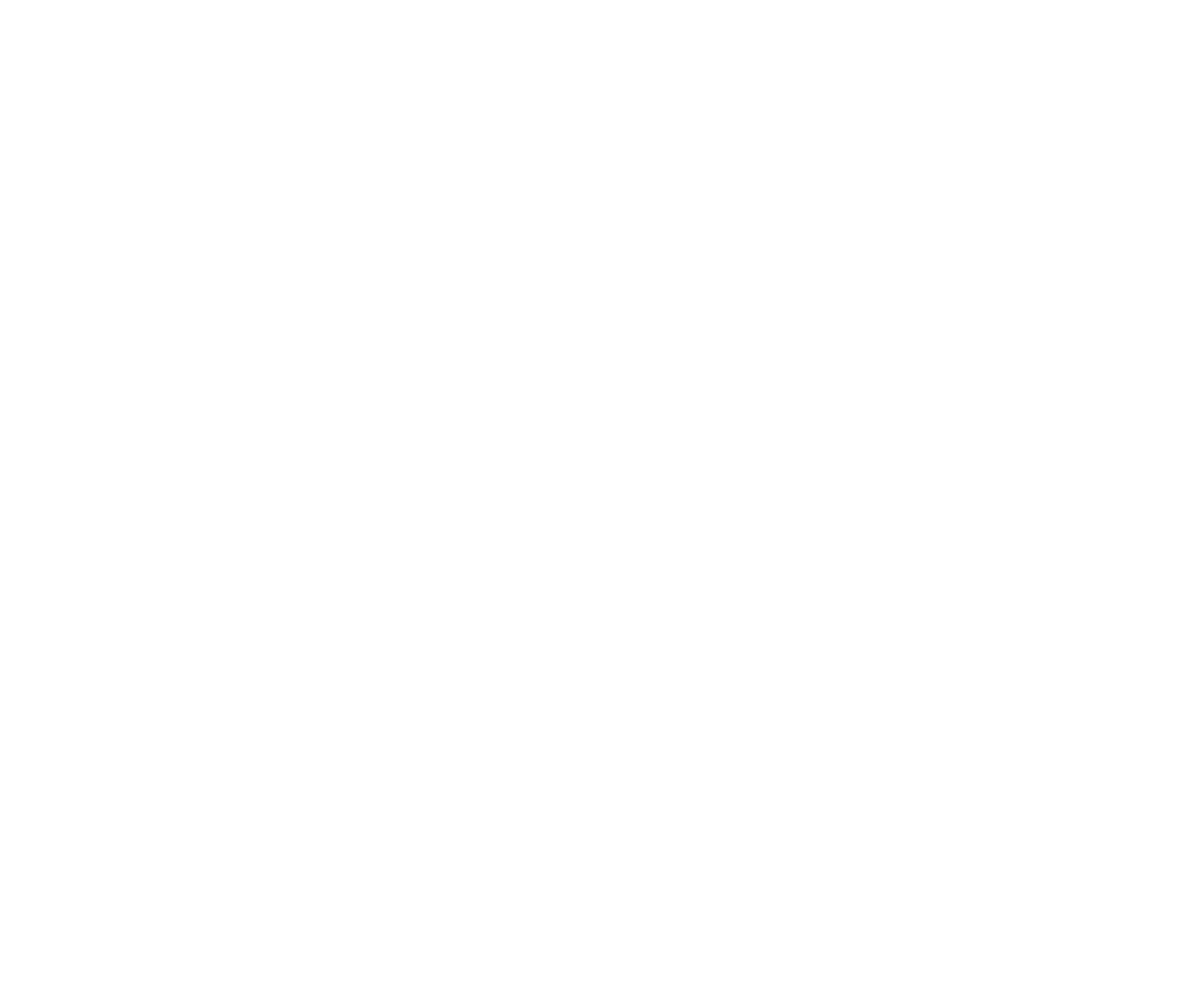
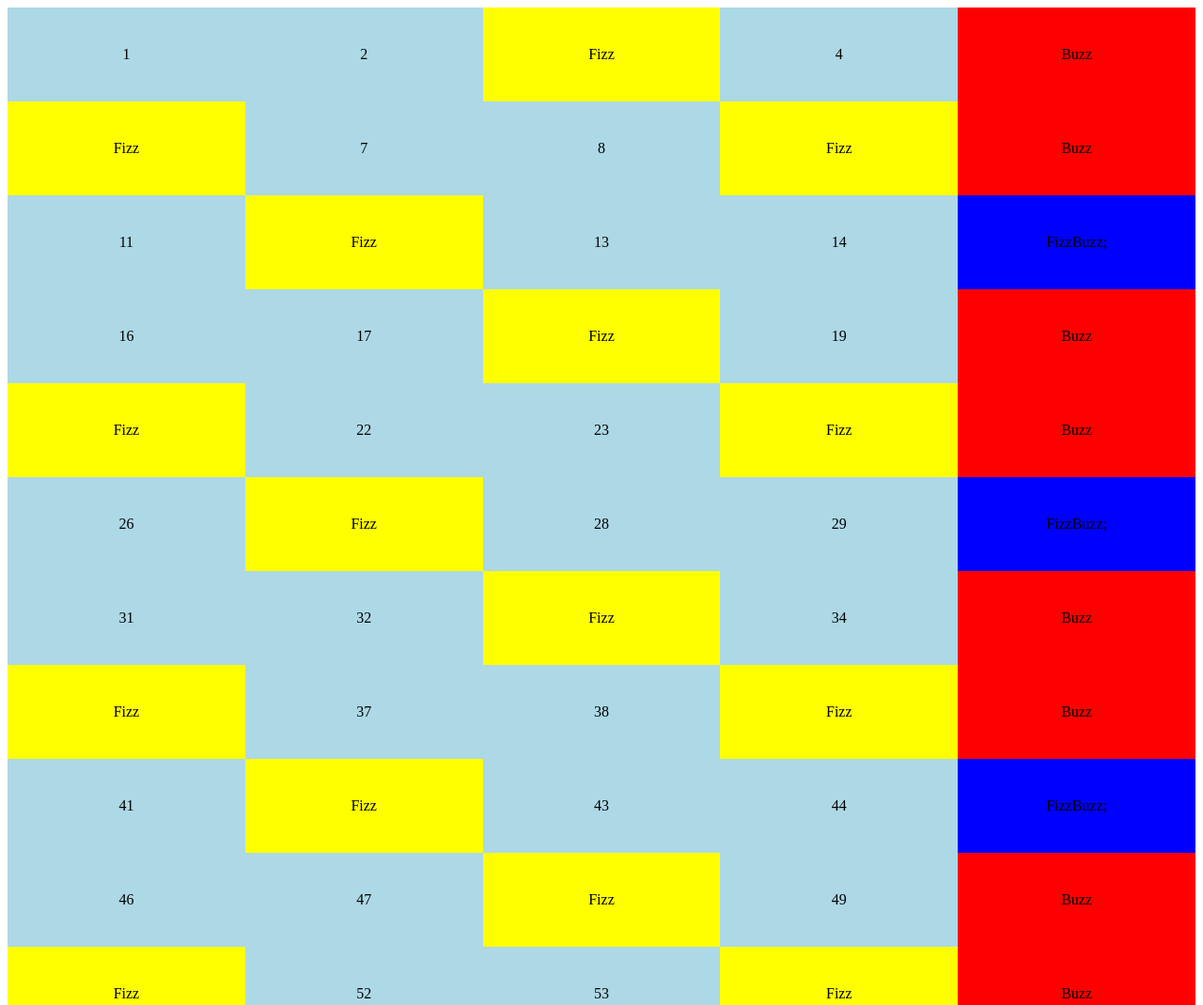
Before and after one commit to erkrabbo/js-fizzbuzzdom, a plain HTML site: page index.html in a window 1280 px wide. Shown: the top 1070 px of the page at 94% size. Before the commit the page ends 800 px from the top, so only its background shows below. Drawn offline with Linux system fonts and the light colour scheme.

Commit message:
MILESTONE 3

```diff
--- a/index.html
+++ b/index.html
@@ -7,6 +7,7 @@
     <title>FizzBuzz</title>
 </head>
 <body>
+    <div class="container"></div>
     <script src="script.js"></script>
 </body>
 </html>
--- a/script.js
+++ b/script.js
@@ -1,17 +1,36 @@
-aHundred();
+let container = document.body.querySelector(`.container`);
+    container.style = `display: flex; width: 100%; flex-wrap: wrap;`;
 
-function aHundred(){
-    for(i = 1; i < 101; i++){
+aHundred(1, 100);
+
+
+function aHundred(start, end){
+    for(i = start; i <= end ; i++){
+
+        let container = document.querySelector(".container");
+        let element = document.createElement('div');
 
         if (!(i % 3) && !(i % 5)){
-            console.log("BuzzFizz");
+            element.style=`width: 20%; height: 100px; display: flex; align-items: center; justify-content: center; background-color: blue;`;
+            element.innerHTML=`<span>FizzBuzz<\span>;`;
+
+            container.appendChild(element);
         }
-        else if(!(i%3)){
-            console.log("Fizz");
-        }else if(!(i%5)){
-            console.log("Buzz")
+        else if( !(i % 3) ){
+            element.style=`width: 20%; height: 100px; display: flex; align-items: center; justify-content: center; background-color: yellow;`;
+            element.innerHTML=`<span>Fizz<\span>`;
+
+            container.appendChild(element);
+        }else if( !(i % 5) ){
+            element.style=`width: 20%; height: 100px; display: flex; align-items: center; justify-content: center; background-color: red;`;
+            element.innerHTML=`<span>Buzz<\span>`;
+
+            container.appendChild(element);
         }else{
-            console.log(i);
+            element.style=`width: 20%; height: 100px; display: flex; align-items: center; justify-content: center; background-color: lightblue;`;
+            element.innerHTML=`<span>${i}<\span>`;
+
+            container.appendChild(element);
         }
     }
 }
```
